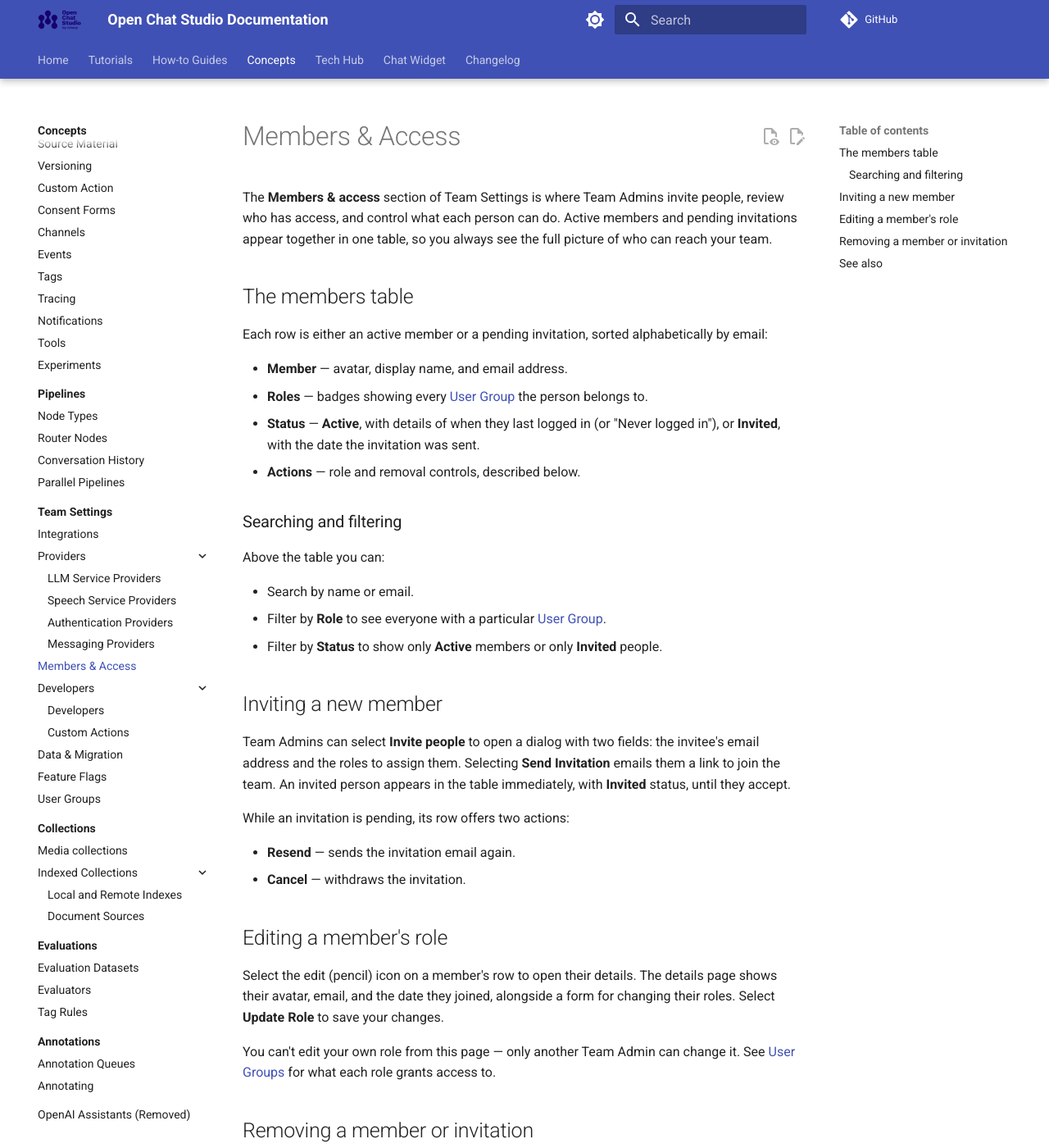
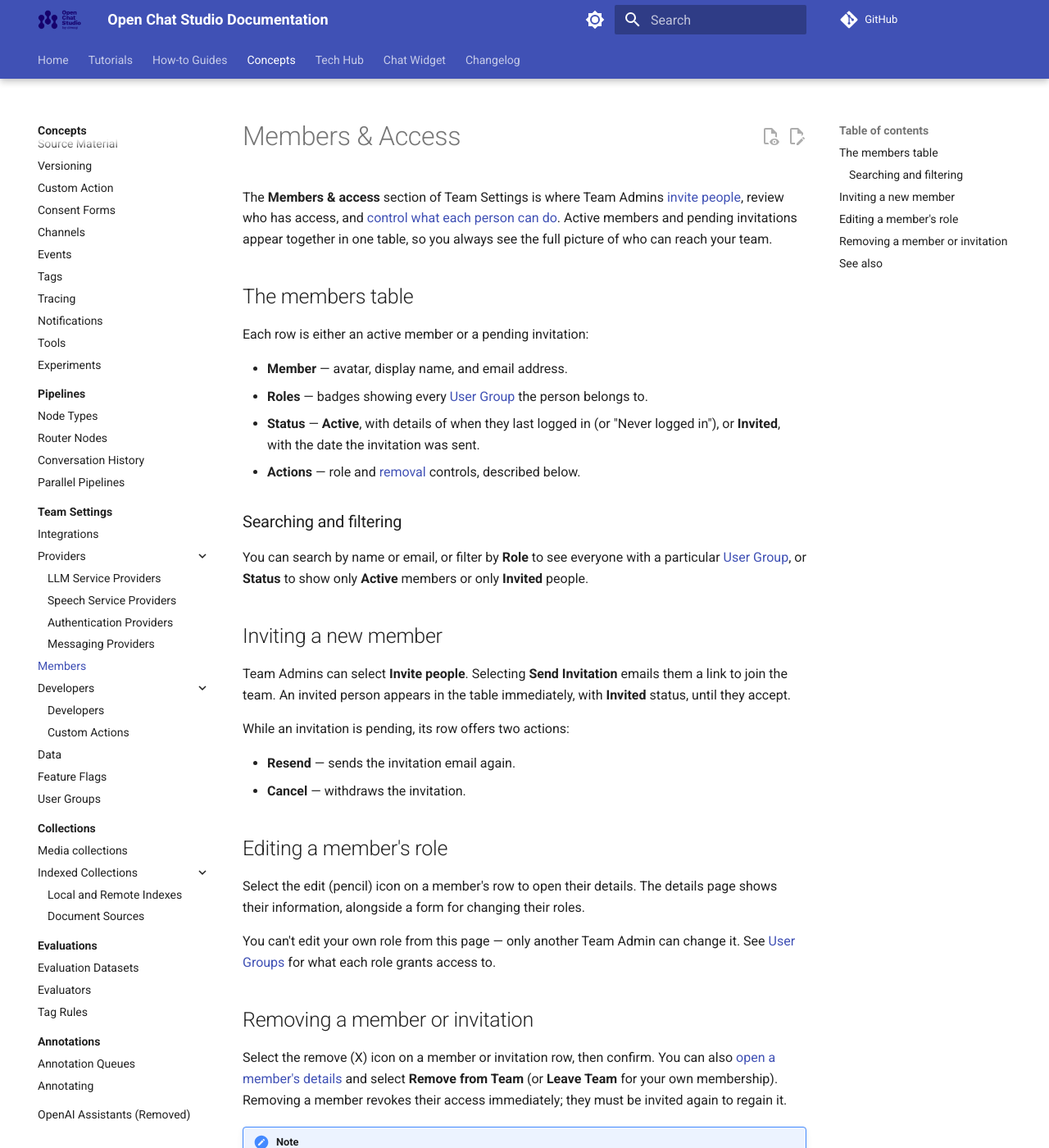
Before and after one commit to dimagi/open-chat-studio-docs, an MkDocs documentation site: the page built from docs/concepts/team/members.md, in a window 1280 px wide and 1400 px high. Shown: the whole window at 82% size. Built offline with MkDocs 1.6.1 and Material for MkDocs 9.7.7, drawn with Linux system fonts in a browser that asks for light colours; a script that is not in the unit is left out; comment, search, counter and statistics services are not loaded; some of the changed text lies outside the part shown.

Commit message:
Manual review: Accuracy, internal linking & simplicity

```diff
--- a/docs/concepts/team/members.md
+++ b/docs/concepts/team/members.md
@@ -1,28 +1,24 @@
 # Members & Access
 
-The **Members & access** section of Team Settings is where Team Admins invite people, review who has access, and control what each person can do.
+The **Members & access** section of Team Settings is where Team Admins [invite people](#inviting-a-new-member), review who has access, and [control what each person can do](#editing-a-members-role).
 Active members and pending invitations appear together in one table, so you always see the full picture of who can reach your team.
 
 ## The members table
 
-Each row is either an active member or a pending invitation, sorted alphabetically by email:
+Each row is either an active member or a pending invitation:
 
 - **Member** — avatar, display name, and email address.
 - **Roles** — badges showing every [User Group](groups.md) the person belongs to.
 - **Status** — **Active**, with details of when they last logged in (or "Never logged in"), or **Invited**, with the date the invitation was sent.
-- **Actions** — role and removal controls, described below.
+- **Actions** — role and [removal](#removing-a-member-or-invitation) controls, described below.
 
 ### Searching and filtering
 
-Above the table you can:
-
-- Search by name or email.
-- Filter by **Role** to see everyone with a particular [User Group](groups.md).
-- Filter by **Status** to show only **Active** members or only **Invited** people.
+You can search by name or email, or filter by **Role** to see everyone with a particular [User Group](groups.md), or **Status** to show only **Active** members or only **Invited** people.
 
 ## Inviting a new member
 
-Team Admins can select **Invite people** to open a dialog with two fields: the invitee's email address and the roles to assign them.
+Team Admins can select **Invite people**.
 Selecting **Send Invitation** emails them a link to join the team.
 An invited person appears in the table immediately, with **Invited** status, until they accept.
 
@@ -34,8 +30,7 @@ While an invitation is pending, its row offers two actions:
 ## Editing a member's role
 
 Select the edit (pencil) icon on a member's row to open their details.
-The details page shows their avatar, email, and the date they joined, alongside a form for changing their roles.
-Select **Update Role** to save your changes.
+The details page shows their information, alongside a form for changing their roles.
 
 You can't edit your own role from this page — only another Team Admin can change it.
 See [User Groups](groups.md) for what each role grants access to.
@@ -43,7 +38,7 @@ See [User Groups](groups.md) for what each role grants access to.
 ## Removing a member or invitation
 
 Select the remove (X) icon on a member or invitation row, then confirm.
-You can also open a member's details and select **Remove from Team** (or **Leave Team** for your own membership).
+You can also [open a member's details](#editing-a-members-role) and select **Remove from Team** (or **Leave Team** for your own membership).
 Removing a member revokes their access immediately; they must be invited again to regain it.
 
 !!! note
--- a/mkdocs.yml
+++ b/mkdocs.yml
@@ -170,11 +170,11 @@ nav:
         - concepts/team/speech_providers.md
         - concepts/team/authentication_providers.md
         - concepts/team/messaging_providers.md
-      - Members & Access: concepts/team/members.md
+      - Members: concepts/team/members.md
       - Developers:
         - concepts/team/developer.md
         - Custom Actions: concepts/team/custom_actions.md
-      - Data & Migration: concepts/team/data_migration.md
+      - Data: concepts/team/data_migration.md
       - Feature Flags: concepts/team/feature_flags.md
       - User Groups: concepts/team/groups.md
     - Collections:
```
Also changed, not shown: docs/concepts/team/data_migration.md (+4 -4 lines), docs/concepts/team/feature_flags.md (+0 -2 lines), docs/concepts/team/index.md (+4 -5 lines), docs/concepts/team/integrations.md (+3 -10 lines).
